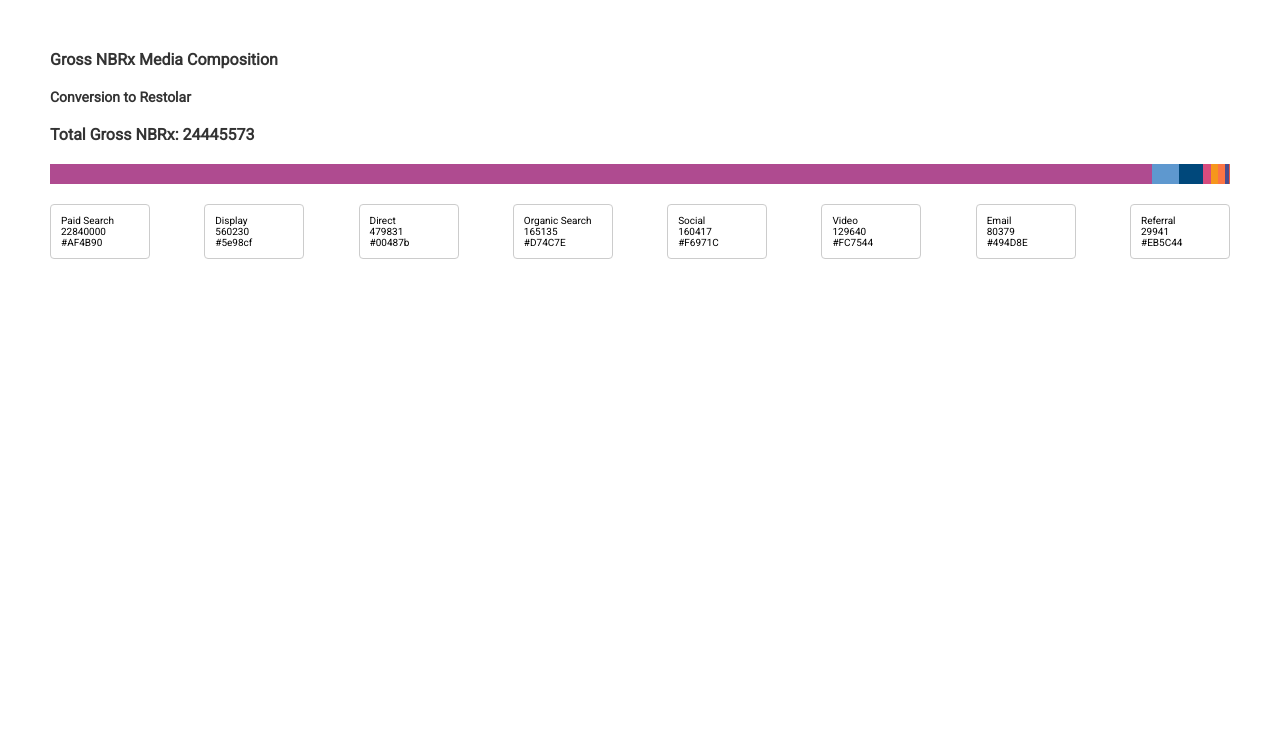
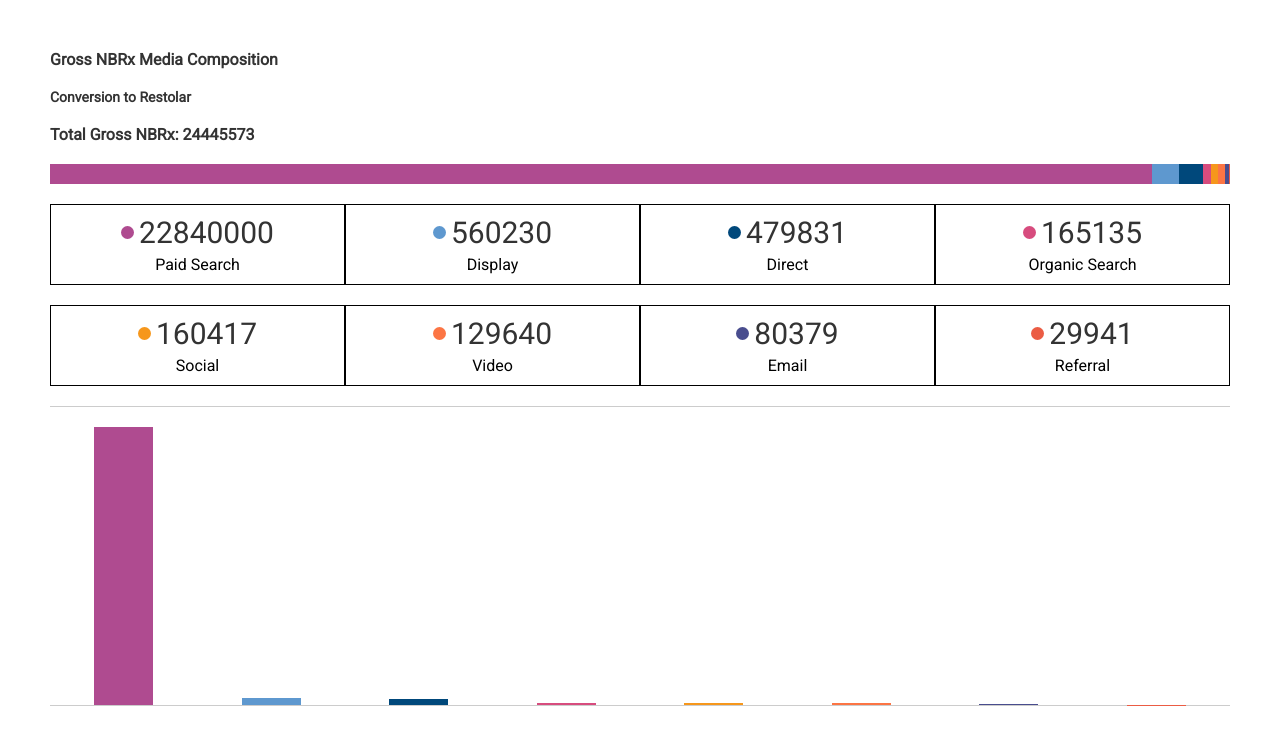
Before and after one commit to lizage/dataToChart, a React (Create React App) app: page / in a window 1280 px wide. Shown: the top 744 px of the page. Built offline with nearby package versions, Linux system fonts and the light colour scheme.

Commit message:
bar graph added, tiles styled

```diff
--- a/src/App.js
+++ b/src/App.js
@@ -4,6 +4,7 @@
 import Titles from "./components/Titles/Titles";
 import StackedChart from "./components/StackedChart/StackedChart";
 import Tiles from "./components/Tiles/Tiles";
+import BarGraph from "./components/BarGraph/BarGraph";
 import { input } from "./resource";
 import "./App.css";
 
@@ -26,6 +27,7 @@
       />
       <StackedChart list={dataList} />
       <Tiles list={dataList} />
+      <BarGraph list={dataList} />
     </div>
   );
 };
--- a/src/components/BarGraph/BarGraph.jsx
+++ b/src/components/BarGraph/BarGraph.jsx
@@ -0,0 +1,14 @@
+import React from "react";
+import { WrapperStyled, BarStyled } from "./BarGraph.style";
+
+const BarGraph = ({ list }) => {
+  return (
+    <WrapperStyled>
+      {list.map((item) => (
+        <BarStyled key={item.name} bgColor={item.color} height={item.percent} />
+      ))}
+    </WrapperStyled>
+  );
+};
+
+export default BarGraph;
--- a/src/components/BarGraph/BarGraph.style.js
+++ b/src/components/BarGraph/BarGraph.style.js
@@ -0,0 +1,18 @@
+import styled from "styled-components";
+
+export const WrapperStyled = styled.div`
+  width: 100%;
+  height: 30rem;
+  border-top: solid 1px #ccc;
+  border-bottom: solid 1px #ccc;
+  display: flex;
+  align-items: flex-end;
+  justify-content: space-around;
+  flex: 1 1;
+`;
+
+export const BarStyled = styled.div`
+  width: 5%;
+  height: ${({ height }) => (height ? height : "auto")};
+  background-color: ${({ bgColor }) => (bgColor ? bgColor : "transparent")};
+`;
--- a/src/components/Tiles/Tiles.jsx
+++ b/src/components/Tiles/Tiles.jsx
@@ -1,14 +1,22 @@
 import React from "react";
-import { WrapperStyled, TileStyled } from "./Tiles.style";
+import {
+  WrapperStyled,
+  TileStyled,
+  ValueLabelStyled,
+  NameLabelStyled,
+  MarkerStyled,
+} from "./Tiles.style";
 
 const Tiles = ({ list }) => {
   return (
     <WrapperStyled>
       {list.map((item) => (
         <TileStyled key={item.name}>
-          <div>{item.name}</div>
-          <div>{item.value}</div>
-          <div>{item.color}</div>
+          <ValueLabelStyled>
+            <MarkerStyled bgColor={item.color} />
+            <span>{item.value}</span>
+          </ValueLabelStyled>
+          <NameLabelStyled>{item.name}</NameLabelStyled>
         </TileStyled>
       ))}
     </WrapperStyled>
--- a/src/components/Tiles/Tiles.style.js
+++ b/src/components/Tiles/Tiles.style.js
@@ -5,20 +5,39 @@
   align-items: center;
   justify-content: space-between;
   flex-wrap: wrap;
-  gap: 0;
-  flex: 1 1;
+`;
 
-  @media (min-width: 600px) {
-    flex-wrap: nowrap;
+export const TileStyled = styled.div`
+  padding: 1rem;
+  width: 12rem;
+  flex-grow: 0;
+  flex-shrink: 0;
+  flex-basis: 25%;
+  margin-bottom: 2rem;
+  text-align: center;
+  border: solid 1px;
+  min-width: 14rem;
+`;
+
+export const ValueLabelStyled = styled.div`
+  display: flex;
+  align-items: center;
+  justify-content: center;
+  gap: 0.5rem;
+  margin-bottom: 0.5rem;
+  > span {
+    color: #333;
+    font-size: 3rem;
   }
 `;
 
-export const TileStyled = styled.div`
-  border: solid 1px #ccc;
-  padding: 1rem;
-  width: 10rem;
-  flex-grow: 0;
-  flex-shrink: 0;
-  border-radius: 0.4rem;
-  margin-bottom: 2rem;
+export const NameLabelStyled = styled.div`
+  font-size: 1.6rem;
 `;
+
+export const MarkerStyled = styled.div`
+  background-color: ${({ bgColor }) => (bgColor ? bgColor : "transparent")};
+  height: 1.3rem;
+  width: 1.3rem;
+  border-radius: 50%;
+`;
```
